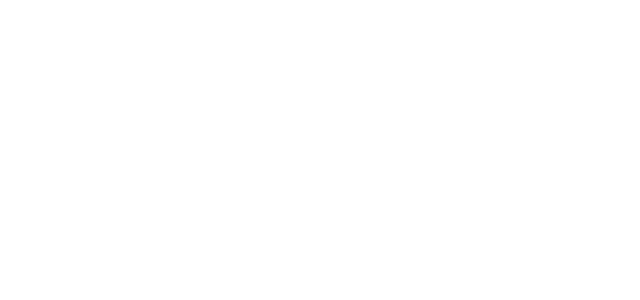
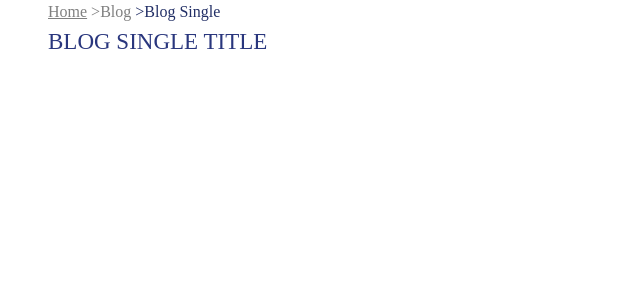
Before and after one commit to ahmedketaa/Hospital-system, a React (Create React App) app: page /singleBlog in a window 1280 px wide. Before the commit this address had no page. Shown: the top 300 px of the page, without its empty margins (0-640 px from the left). Built offline with nearby package versions, Linux system fonts and the light colour scheme.

Commit message:
added header for singleBlog

```diff
--- a/src/App.js
+++ b/src/App.js
@@ -3,6 +3,7 @@
 import LoginPage from "./pages/auth/login/login";
 import RegisterPage from "./pages/auth/register/register";
 import Blogs from "./blogs/blogs";
+import SingleBlog from "./blogs/singleBlog";
 function App() {
   return (
     <BrowserRouter>
@@ -10,6 +11,7 @@
         <Route path="/login" element={<LoginPage />} />
         <Route path="/register" element={<RegisterPage />} />
         <Route path="/blogs" element={<Blogs />} />
+        <Route path="/singleBlog" element={<SingleBlog />} />
       </Routes>
     </BrowserRouter>
   );
--- a/src/blogs/blogs.css
+++ b/src/blogs/blogs.css
@@ -12,3 +12,20 @@
     text-overflow: ellipsis;
     white-space:nowrap;
 }
+
+.cardBtn{
+    border: solid 1px #222f66;
+    border-radius: 25px;
+    -webkit-border-radius: 25px;
+    -moz-border-radius: 25px;
+    -ms-border-radius: 25px;
+    -o-border-radius: 25px;
+    font-family: -moz-initial;
+    color: #222f66;
+    padding: 10px;
+}
+
+.cardBtn:hover{
+    color: aliceblue;
+    background-color: #222f66;
+}
--- a/src/blogs/blogs.js
+++ b/src/blogs/blogs.js
@@ -1,6 +1,7 @@
 import React, { useState } from "react";
 import "./blogs.css";
 import BlogsData from "./blogs.json";
+import { Link } from "react-router-dom";
 const Blogs = () => {
   const [currentPage, setCurrentPge] = useState(1);
   const recordsPerPage = 6;
@@ -28,8 +29,13 @@
           padding: "15px",
         }}>
         <div className="ms-5">
-          <p style={{ color: "grey", fontFamily: "-moz-initial" }}>
-            Home <span style={{ color: "#222f66" }}>{">"}Blog</span>
+          <p>
+            <span style={{ fontFamily: "-moz-initial" }}>
+              <Link to="" style={{ border: "none", color: "grey" }}>
+                Home
+              </Link>
+            </span>{" "}
+            <span style={{ color: "#222f66" }}>{">"}Blog</span>{" "}
           </p>
           <p
             style={{
@@ -56,12 +62,19 @@
       <div class="row row-cols-1 row-cols-md-3 ms-5 g-2 ">
         {BData.map((blog) => (
           <div className="col mx-auto mt-5 ">
-            <div key={blog.id} className="card" style={{ width: "22rem" }}>
+            <div
+              key={blog.id}
+              className="card"
+              style={{ width: "22rem", border: "none" }}>
               <img
                 src={blog.url}
                 className="card-img-top"
                 alt="img"
-                style={{ width: "22rem", height: "13rem" }}
+                style={{
+                  width: "22rem",
+                  height: "13rem",
+                  borderRadius: "10px",
+                }}
               />
               <div className="card-body">
                 <h5
@@ -87,44 +100,54 @@
                   }}>
                   {blog.body}
                 </p>
-                <a href="/." className="btn btn-primary">
+                <button to="" className="btn  cardBtn">
                   READ MORE
-                </a>
+                </button>
               </div>
             </div>
           </div>
         ))}
       </div>
-      <nav>
+      <nav className=" mt-5 d-flex justify-content-center">
         <ul className="pagination">
           <li className="page-item">
-            <a href="/" className="page-link" onClick={prePage}>
+            <Link to="" className="page-link" onClick={prePage}>
               Prev
-            </a>
+            </Link>
           </li>
           {numbers.map((n, i) => (
             <li
               className={`page-item ${currentPage === n ? "active" : ""}`}
               key={i}>
-              <a href="/" className="page-link" onClick={(n) => changeCPage(n)}>
+              <Link to="" className="page-link" onClick={() => changeCPage(n)}>
                 {n}
-              </a>
+              </Link>
             </li>
           ))}
           <li className="page-item">
-            <a href="/" className="page-link" onClick={nextPage}>
+            <Link to="" className="page-link" onClick={nextPage}>
               Next
-            </a>
+            </Link>
           </li>
         </ul>
       </nav>
     </div>
   );
-  function prePage() {}
+  function prePage() {
+    if (currentPage !== 1) {
+      setCurrentPge(currentPage - 1);
+    }
+  }
 
-  function changeCPage(n) {}
+  function changeCPage(id) {
+    setCurrentPge(id);
+  }
 
-  function nextPage() {}
+  function nextPage() {
+    if (currentPage !== nPage) {
+      setCurrentPge(currentPage + 1);
+    }
+  }
 };
 
 export default Blogs;
--- /dev/null
+++ b/src/blogs/singleBlog.js
@@ -0,0 +1,31 @@
+import React from "react";
+import { Link } from "react-router-dom";
+
+const SingleBlog = () => {
+  return (
+    <div>
+      <div className="ms-5" style={{ fontFamily: "-moz-initial" }}>
+        <p>
+          <span>
+            <Link to="" style={{ border: "none", color: "grey" }}>
+              Home
+            </Link>
+          </span>{" "}
+          <span style={{ color: "grey" }}>{">"}Blog</span>{" "}
+          <span style={{ color: "#222f66" }}>{">"}Blog Single</span>{" "}
+        </p>
+        <p
+          style={{
+            marginTop: "-15px",
+            fontFamily: "-moz-initial",
+            fontSize: "23px",
+            color: "#29367d",
+          }}>
+          BLOG SINGLE TITLE
+        </p>
+      </div>
+    </div>
+  );
+};
+
+export default SingleBlog;
```
